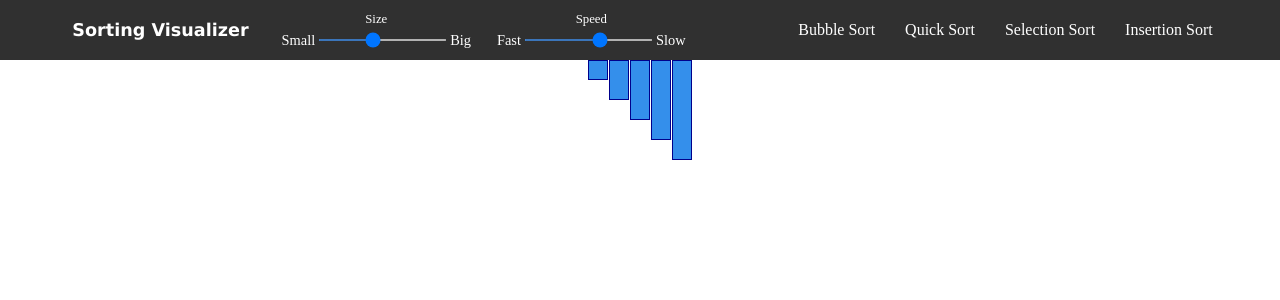
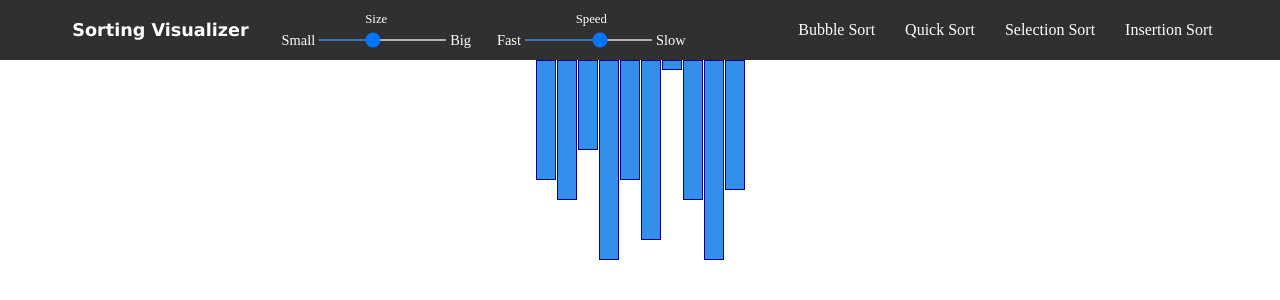
Before and after one commit to bright-fox/sorting-visualizer, a React (Create React App) app: page / in a window 1280 px wide. Shown: the top 300 px of the page. Built offline with nearby package versions, Linux system fonts and the light colour scheme.

Commit message:
Add options context to make the bardisplay dynamic

```diff
--- /dev/null
+++ b/src/actions/index.js
@@ -0,0 +1,2 @@
+export const SIZE = "ARRAY_SIZE"
+export const SPEED = "TRANSITION_SPEED"
--- a/src/components/App.js
+++ b/src/components/App.js
@@ -1,13 +1,20 @@
-import React from 'react'
+import React, { useMemo, useReducer } from 'react'
 import Navbar from "./Navbar"
 import Bardisplay from "./Bardisplay"
+import OptionsContext from "../contexts/OptionsContext"
+import optionsReducer from '../reducers/optionsReducer'
 
 const App = () => {
+    // Initialize options
+    const [state, dispatch] = useReducer(optionsReducer, { size: 10, speed: 0.5 })
+    const optionsContextValue = useMemo(() => ({ state, dispatch }), [state, dispatch])
+
+    console.log(state)
     return (
-        <>
+        <OptionsContext.Provider value={optionsContextValue}>
             <Navbar />
             <Bardisplay />
-        </>
+        </OptionsContext.Provider>
     )
 }
 
--- a/src/components/Bardisplay.css
+++ b/src/components/Bardisplay.css
@@ -4,7 +4,7 @@
 }
 
 .bar {
-    min-height: 20px;
+    min-height: 10px;
     width: 20px;
     background-color: #348feb;
     border: 1px solid darkblue;
--- a/src/components/Bardisplay.js
+++ b/src/components/Bardisplay.js
@@ -1,15 +1,26 @@
-import React, { useState } from "react"
+import React, { useContext, useEffect, useState } from "react"
+import OptionsContext from "../contexts/OptionsContext"
 import "./Bardisplay.css"
 
 const Bardisplay = () => {
-    const [array, setArray] = useState([1, 2, 3, 4, 5])
+    const { state } = useContext(OptionsContext)
+    const [array, setArray] = useState([])
 
+    useEffect(() => {
+        const MAX_NUMBER = state.size * 2
+        let randomNumbers = []
+
+        for (let i = 0; i < state.size; i++) {
+            randomNumbers.push(Math.floor((Math.random() * MAX_NUMBER) + 1))
+        }
+        setArray(randomNumbers)
+    }, [state.size])
 
     return (
         <div className="bar-container">
-            {array.map(el => {
+            {array.map((el, i) => {
                 return (
-                    <div className="bar" style={{ height: (el * 20) + "px" }} />
+                    <div key={i} className="bar" style={{ height: (el * 10) + "px" }} />
                 )
             })}
         </div>
--- a/src/components/Navbar.js
+++ b/src/components/Navbar.js
@@ -1,8 +1,10 @@
-import React, { useState } from 'react'
+import React, { useContext, useState } from 'react'
+import { SIZE } from '../actions'
+import OptionsContext from '../contexts/OptionsContext'
 import "./Navbar.css"
 
 const Navbar = () => {
-    const [arraySize, setArraySize] = useState(10)
+    const { state, dispatch } = useContext(OptionsContext)
     const [speed, setSpeed] = useState(0.5)
 
     return (
@@ -13,7 +15,7 @@ const Navbar = () => {
                     <div className="slider-name">Size</div>
                     <div className="slider">
                         <div className="slider-label">Small</div>
-                        <input type="range" min="3" max="20" value={arraySize} onChange={e => setArraySize(e.target.value)} />
+                        <input type="range" min="3" max="20" value={state.size} onChange={e => dispatch({ type: SIZE, payload: Number(e.target.value) })} />
                         <div className="slider-label">Big</div>
                     </div>
                 </div>
--- /dev/null
+++ b/src/contexts/OptionsContext.js
@@ -0,0 +1,5 @@
+import React from "react"
+
+const OptionsContext = React.createContext({size: 10, speed: 0.5})
+
+export default OptionsContext
--- /dev/null
+++ b/src/reducers/optionsReducer.js
@@ -0,0 +1,14 @@
+import { SIZE, SPEED } from "../actions"
+
+const optionsReducer = (state, action) => {
+    switch(action.type) {
+        case SIZE:
+            return {...state, size: action.payload}
+        case SPEED:
+            return {...state, speed: action.payload}
+        default:
+            return state
+    }
+}
+
+export default optionsReducer
```
